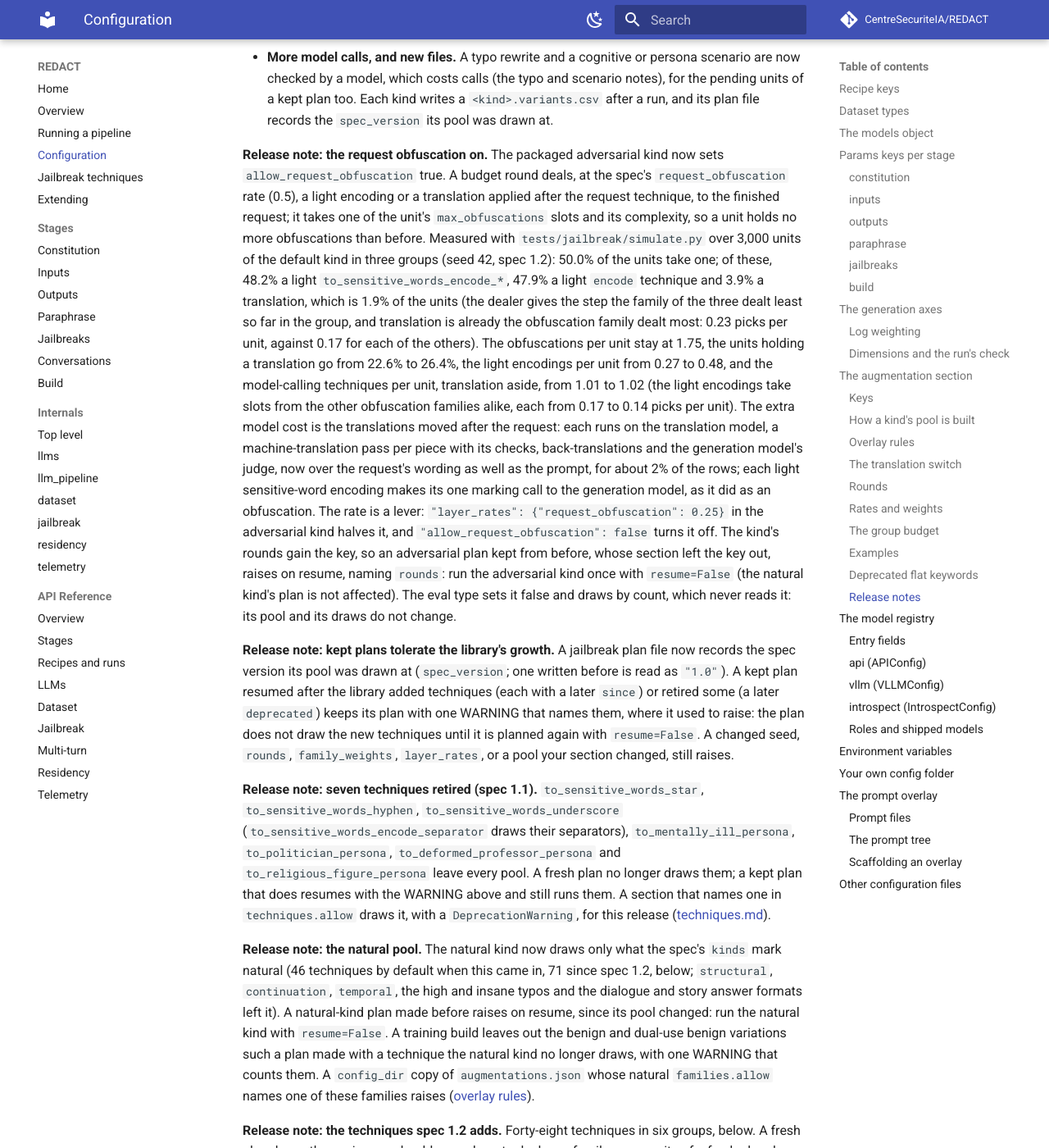
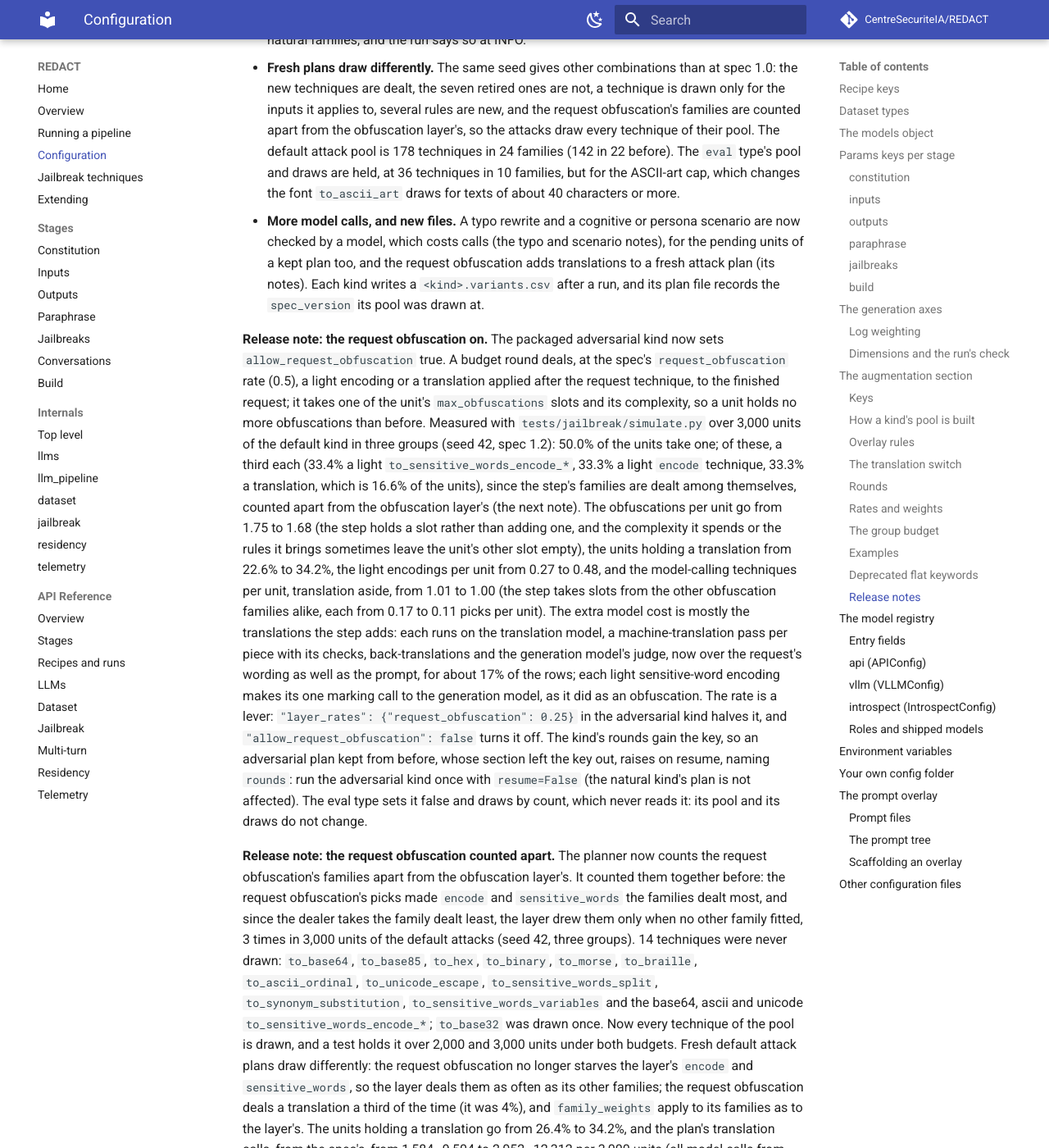
Before and after one commit to CentreSecuriteIA/REDACT, an MkDocs documentation site: the page built from docs/configuration.md, in a window 1280 px wide and 1400 px high, scrolled down 21063 px. Shown: the whole window at 82% size. Built offline with MkDocs 1.6.1 and Material for MkDocs 9.7.7, drawn with Linux system fonts in a browser that asks for light colours; comment, search, counter and statistics services are not loaded; some of the changed text lies outside the part shown.

Commit message:
Measure the attacks again with the request obfuscation counted apart
python -m tests.jailbreak.simulate 3000 budget (seed 42, three groups),
unit / group budget: obfuscations per unit 1.68 / 1.74 (1.75 / 1.79),
units above 6 0 / 514 (534), complexity 3 or more 1,537 / 1,643, encode's
top member 8.07 / 6.48 times an even share, sensitive_words' 3.57 / 2.61;
every heavy member is drawn (encode's 5-8 / 7-9 times each, against
30-35 for one of complexity 2). The request obfuscation splits a third
each (light sensitive-word encoding, light encode, translation; it was
48/48/4), and the units holding a translation go from 26.4% to 34.2%.

The docs explained the undrawn heavy members by the earlier layers
spending the extra allowance; the measured cause was the counting defect
the last commit fixes. What remains is intended: complexity 3 fits only
a unit whose earlier picks leave 3 points, and fsh and dap refuse the
heavy encodings. A release note says fresh default attack plans draw
differently and that this lands with the announced re-plan.

Co-Authored-By: Claude Opus 5.5 <noreply@anthropic.com>

```diff
--- a/docs/configuration.md
+++ b/docs/configuration.md
@@ -533,7 +533,10 @@ explains the dealing.
 `hacking` and `manipulation` exclude each other, so their rates should sum to
 at most 1; beyond it, `manipulation` falls short of its rate and the plan
 logs a WARNING. With `allow_request_obfuscation`, `request_obfuscation` is
-dealt the same way, over the group's units.
+dealt the same way, over the group's units; its families (`encode` and
+`sensitive_words`, their light members only, and `translation`) are dealt
+among themselves at their `family_weights`, counted apart from the
+obfuscation layer's.
 
 ### The group budget
 
@@ -573,22 +576,27 @@ three groups (seed 42, `max_complexity` 6, ceiling 9;
 |---|---|---|
 | Mean complexity per unit | 5.77 | 6.00 |
 | Highest complexity of one unit | 6 | 9 |
-| Units above 6 | 0 | 534 |
-| Obfuscations per unit | 1.75 | 1.79 |
-| Draws of complexity 3 or more | 1,424 | 1,472 |
-| `encode`: the top member's share of the family's draws, as a multiple of an even share | 5.57 | 3.66 |
-| `sensitive_words`: the same | 2.52 | 1.94 |
-| Of complexity 3 or more, drawn: `encode` (of 9) | 1 (`to_base32`, once) | 1 (`to_base32`, once) |
-| Of complexity 3 or more, drawn: `sensitive_words` (of 4) | none | none |
+| Units above 6 | 0 | 514 |
+| Obfuscations per unit | 1.68 | 1.74 |
+| Draws of complexity 3 or more | 1,537 | 1,643 |
+| `encode`: the top member's share of the family's draws, as a multiple of an even share | 8.07 | 6.48 |
+| `sensitive_words`: the same | 3.57 | 2.61 |
+| Of complexity 3 or more, drawn: `encode` (of 9) | all 9, 5 to 8 times each | all 9, 7 to 9 times each |
+| Of complexity 3 or more, drawn: `sensitive_words` (of 4) | all 4, 20 to 23 times each | all 4, 35 or 36 times each |
 
 The group budget evens out the cheap members of `encode` and
 `sensitive_words`, which the unit budget favours because a cheap one fits
-more units, and spends the mean it is given. It brings in no heavy
-encoding: those stay as rare as under the unit budget. The extra allowance
-goes to the obfuscations, the request obfuscation's included (2.52
-complexity per unit against 2.76; the other layers spend the same). The
-draws of complexity 3 or more include 165 of the two `selected_many`
-variants, which score 4, under both budgets.
+more units (the top member of each is the complexity-1 leetspeak), and
+spends the mean it is given. The heavy members stay rarer than those of
+complexity 2 under both budgets (each heavy `encode` member 5 to 8 times
+under the unit budget, against 30 to 32 for one of complexity 2): one of
+complexity 3 fits only a unit whose earlier picks leave 3 points, and `fsh`
+and `dap` refuse the heavy `encode` members (not the `sensitive_words`
+ones, which are drawn more). That skew toward the cheaper members is
+intended. The extra allowance goes to the obfuscations, the request
+obfuscation's included (2.53 complexity per unit against 2.76; the other
+layers spend the same). The draws of complexity 3 or more include 165 of the
+two `selected_many` variants, which score 4, under both budgets.
 
 ### Examples
 
@@ -657,14 +665,18 @@ a run you already have, and what you will see; each point has its note below.
   draw the new natural families, and the run says so at INFO.
 - **Fresh plans draw differently.** The same seed gives other combinations
   than at spec 1.0: the new techniques are dealt, the seven retired ones are
-  not, a technique is drawn only for the inputs it applies to, and several
-  rules are new. The default attack pool is 178 techniques in 24 families
+  not, a technique is drawn only for the inputs it applies to, several
+  rules are new, and the request obfuscation's families are counted apart
+  from the obfuscation layer's, so the attacks draw every technique of
+  their pool. The default attack pool is 178 techniques in 24 families
   (142 in 22 before). The `eval` type's pool and draws are held, at 36
   techniques in 10 families, but for the ASCII-art cap, which changes the font
   `to_ascii_art` draws for texts of about 40 characters or more.
 - **More model calls, and new files.** A typo rewrite and a cognitive or
   persona scenario are now checked by a model, which costs calls (the typo
-  and scenario notes), for the pending units of a kept plan too. Each kind
+  and scenario notes), for the pending units of a kept plan too, and the
+  request obfuscation adds translations to a fresh attack plan (its notes).
+  Each kind
   writes a `<kind>.variants.csv` after a run, and its plan file records the
   `spec_version` its pool was drawn at.
 
@@ -675,21 +687,22 @@ applied after the request technique, to the finished request; it takes one
 of the unit's `max_obfuscations` slots and its complexity, so a unit holds
 no more obfuscations than before. Measured with
 `tests/jailbreak/simulate.py` over 3,000 units of the default kind in three
-groups (seed 42, spec 1.2): 50.0% of the units take one; of these, 48.2% a
-light `to_sensitive_words_encode_*`, 47.9% a light `encode` technique and
-3.9% a translation, which is 1.9% of the units (the dealer gives the step
-the family of the three dealt least so far in the group, and translation is
-already the obfuscation family dealt most: 0.23 picks per unit, against
-0.17 for each of the others). The obfuscations per unit stay at 1.75, the
-units holding a translation go from 22.6% to 26.4%, the light encodings per
-unit from 0.27 to 0.48, and the model-calling techniques per unit,
-translation aside, from 1.01 to 1.02 (the light encodings take slots from
-the other obfuscation families alike, each from 0.17 to 0.14 picks per
-unit). The extra model cost is the translations moved after the request:
-each runs on the translation model,
+groups (seed 42, spec 1.2): 50.0% of the units take one; of these, a third
+each (33.4% a light `to_sensitive_words_encode_*`, 33.3% a light `encode`
+technique, 33.3% a translation, which is 16.6% of the units), since the
+step's families are dealt among themselves, counted apart from the
+obfuscation layer's (the next note). The obfuscations per unit go from 1.75
+to 1.68 (the step holds a slot rather than adding one, and the complexity it
+spends or the rules it brings sometimes leave the unit's other slot empty),
+the units holding a
+translation from 22.6% to 34.2%, the light encodings per unit from 0.27 to
+0.48, and the model-calling techniques per unit, translation aside, from
+1.01 to 1.00 (the step takes slots from the other obfuscation families
+alike, each from 0.17 to 0.11 picks per unit). The extra model cost is
+mostly the translations the step adds: each runs on the translation model,
 a machine-translation pass per piece with its checks, back-translations and
 the generation model's judge, now over the request's wording as well as the
-prompt, for about 2% of the rows; each light sensitive-word encoding makes
+prompt, for about 17% of the rows; each light sensitive-word encoding makes
 its one marking call to the generation model, as it did as an obfuscation.
 The rate is a lever: `"layer_rates": {"request_obfuscation": 0.25}` in the
 adversarial kind halves it, and `"allow_request_obfuscation": false` turns it
@@ -698,6 +711,30 @@ before, whose section left the key out, raises on resume, naming `rounds`:
 run the adversarial kind once with `resume=False` (the natural kind's plan is
 not affected). The eval type sets it false and draws by count, which never
 reads it: its pool and its draws do not change.
+
+**Release note: the request obfuscation counted apart.** The planner now
+counts the request obfuscation's families apart from the obfuscation
+layer's. It counted them together before: the request obfuscation's picks
+made `encode` and `sensitive_words` the families dealt most, and since the
+dealer takes the family dealt least, the layer drew them only when no other
+family fitted, 3 times in 3,000 units of the default attacks (seed 42,
+three groups). 14 techniques were never drawn: `to_base64`, `to_base85`,
+`to_hex`, `to_binary`, `to_morse`, `to_braille`, `to_ascii_ordinal`, `to_unicode_escape`,
+`to_sensitive_words_split`, `to_synonym_substitution`,
+`to_sensitive_words_variables` and the base64, ascii and unicode
+`to_sensitive_words_encode_*`; `to_base32` was drawn once. Now every
+technique of the pool is drawn, and a test holds it over 2,000 and 3,000
+units under both budgets. Fresh default attack plans draw differently: the
+request obfuscation no longer starves the layer's `encode` and
+`sensitive_words`, so the layer deals them as often as its other families;
+the request obfuscation deals a translation a third of the time (it was
+4%), and `family_weights` apply to its families as to the layer's. The
+units holding a translation go from 26.4% to 34.2%, and the plan's
+translation calls, from the spec's, from 1,584–9,504 to 2,052–12,312 per
+3,000 units (all model calls from 7,086–21,858 to 7,385–24,799). This lands
+with the re-plan the request obfuscation already asks (the note above): a
+kept plan replays unchanged. A kind with `allow_request_obfuscation` false
+and the `eval` type, which draws by count, draw as before.
 
 **Release note: kept plans tolerate the library's growth.** A jailbreak
 plan file now records the spec version its pool was drawn at
```
Also changed, not shown: CLAUDE.md (+4 -4 lines), docs/internals/jailbreak.md (+20 -9 lines), 1 other file.
